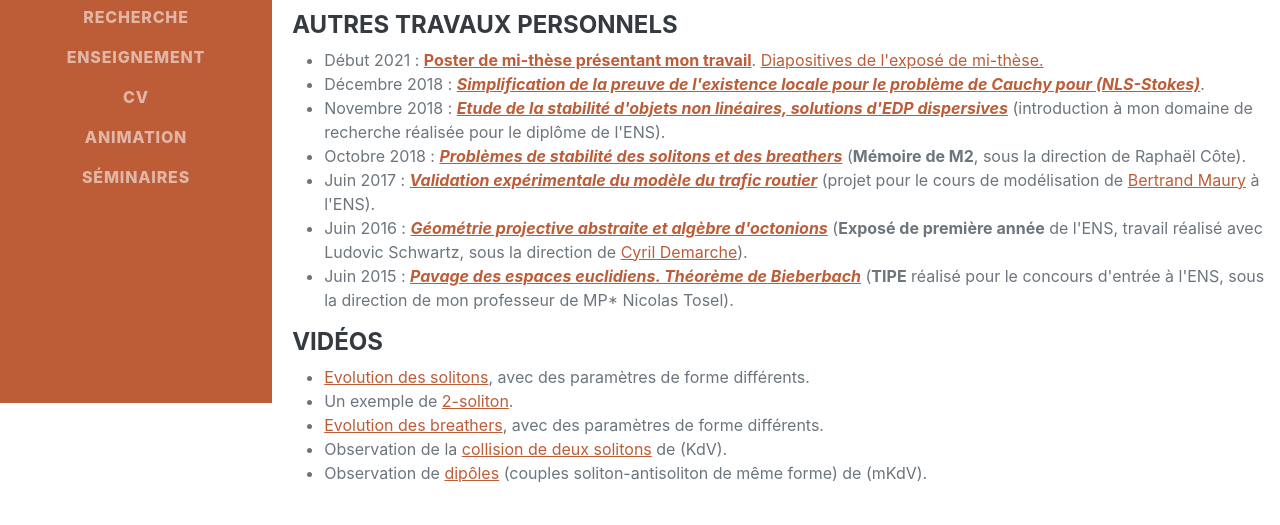
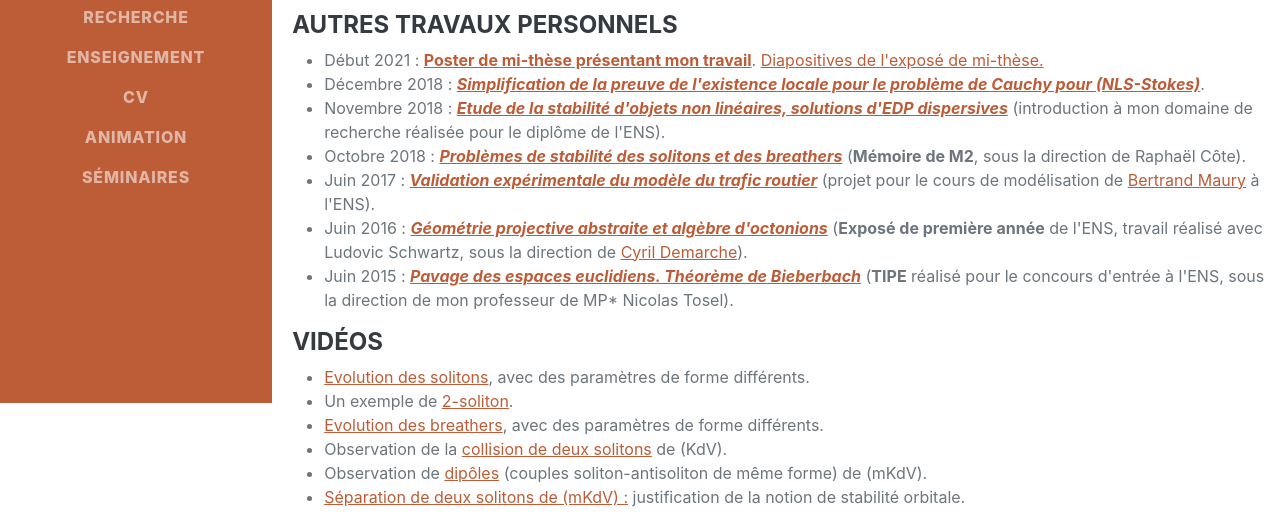
Before and after one commit to alexander-semenov-67/alexander-semenov-67.github.io, a plain HTML site: page recherche.html in a window 1280 px wide. Shown: the part 397-922 px from the top of the page. Before the commit the page ends 898 px from the top, so only its background shows below. Drawn offline with nearby package versions, Linux system fonts and the light colour scheme; a web font is replaced by a local one.

Commit message:
Update recherche.html

```diff
--- a/recherche.html
+++ b/recherche.html
@@ -100,6 +100,7 @@
         <li><a href="https://youtu.be/yicjjMOLoCo">Evolution des breathers</a>, avec des paramètres de forme différents.</li>
         <li>Observation de la <a href="https://www.youtube.com/watch?v=scDaHmENmMo">collision de deux solitons</a> de (KdV).</li>
         <li>Observation de <a href="https://www.youtube.com/watch?v=EY3JnTikZXA">dipôles</a> (couples soliton-antisoliton de même forme) de (mKdV).</li>
+        <li><a href="https://youtu.be/OcNkfext7sc">Séparation de deux solitons de (mKdV) :</a> justification de la notion de stabilité orbitale.
       </ul>
   </div>
 
```
